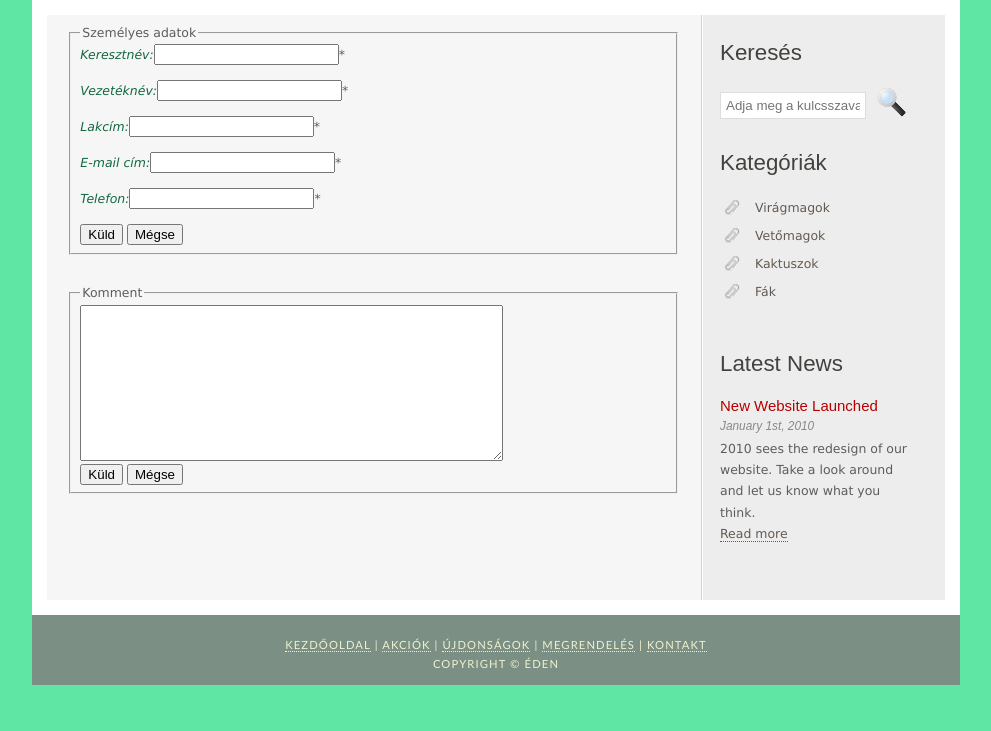
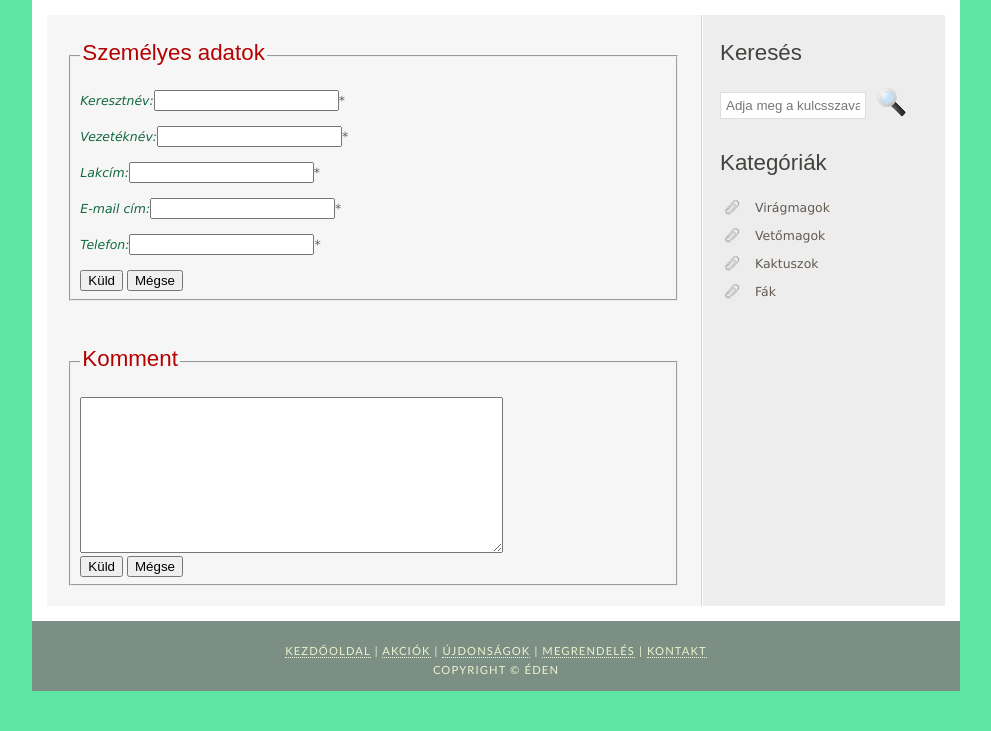
Before and after one commit to sicaoo/Web-Programoz-s, a PHP site: page /order.php in a window 1280 px wide. Shown: the part 275-1006 px from the top of the page, without its empty margins (144-1135 px from the left). Before the commit the page ends 960 px from the top, so only its background shows below. Run offline with PHP 8.4, Linux system fonts and the light colour scheme.

Commit message:
Update order.php

```diff
--- a/order.php
+++ b/order.php
@@ -53,7 +53,7 @@
             <ul id="menu">
                 <!-- put class="selected" in the li tag for the selected page - to highlight which page you're on -->
                 <li class="selected"><a href="index.php">Kezdőoldal</a></li>
-                <li><a href="akciok.html">Akciók</a></li>
+                <li><a href="akciok.php">Akciók</a></li>
                 <li><a href="news.php">Újdonságok</a></li>
                 <li><a href="order.php">Megrendelés</a></li>
                 <li><a href="contact.php">Kontakt</a></li>
@@ -72,35 +72,31 @@
             <h1>Kategóriák</h1>
             <ul>
                 <li><a href="viragmagok.php">Virágmagok</a></li>
-                <li><a href="#">Vetőmagok</a></li>
-                <li><a href="#">Kaktuszok</a></li>
-                <li><a href="#">Fák</a></li>
+                <li><a href="vetomagok.php">Vetőmagok</a></li>
+                <li><a href="kaktuszok.php">Kaktuszok</a></li>
+                <li><a href="fak.php">Fák</a></li>
             </ul>
-            <h1>Latest News</h1>
-            <h4>New Website Launched</h4>
-            <h5>January 1st, 2010</h5>
-            <p>2010 sees the redesign of our website. Take a look around and let us know what you think.<br /><a href="#">Read more</a></p>
 
 
         </div>
         <div id="content">
-            <form id="urlap">
+            <form id="urlap" method="post" action="db.php" >
                 <fieldset>
-                    <legend>Személyes adatok</legend>
+                    <legend><h1 style="color: #B30000;">Személyes adatok</h1></legend>
                     <label for="first_name">Keresztnév: </label><input type="text" id="first_name" name="first_name"  onchange="myFunction(this)" onfocus="turnToYellow(this)" >*<span id="first_name_error" class="error"></span><br><br>
                     <label for="last_name">Vezetéknév: </label><input type="text" id="last_name" name="last_name"  onchange="myFunction(this)" onfocus="turnToYellow(this)">*<span id="last_name_error" class="error"></span><br><br>
                     <label for="address">Lakcím: </label><input type="text" id="address" name="address"  onchange="myFunction(this)" onfocus="turnToYellow(this)">*<span id="address_error" class="error" ></span><br><br>
                     <label for="email">E-mail cím: </label><input type="email" id="email" name="email" onchange="myFunction(this)" onfocus="turnToYellow(this)">*<span id="email_error" class="error"  ></span><br><br>
                     <label for="telephone">Telefon: </label><input type="text" id="telephone" name="telephone"  onchange="myFunction(this)" onfocus="turnToYellow(this)">*<span id="telephone_error" class="error"></span><br><br>
 
-                    <input type="submit" name="sg" value="Küld">
+                    <input type="submit" id="submit" name="sg" value="Küld">
                     <input type="reset" name="rg" value="Mégse">
                 </fieldset>
 
                 <br><br>
 
                 <fieldset>
-                    <legend>Komment</legend>
+                    <legend><h1 style="color: #B30000;">Komment</h1></legend>
                     <textarea name="comment" id="comment" rows="10" cols="50"></textarea>
                     <br>
                     <input type="submit" name="sg" value="Küld">
@@ -110,7 +106,7 @@
         </div>
     </div>
     <div id="footer">
-        <p><a href="index.php">Kezdőoldal</a> | <a href="akciok.html">Akciók</a> | <a href="news.php">Újdonságok</a> | <a href="order.php">Megrendelés</a> | <a href="contact.php">Kontakt</a></p>
+        <p><a href="index.php">Kezdőoldal</a> | <a href="akciok.php">Akciók</a> | <a href="news.php">Újdonságok</a> | <a href="order.php">Megrendelés</a> | <a href="contact.php">Kontakt</a></p>
         <p>Copyright &copy; éden </p>
     </div>
 </div>
```
